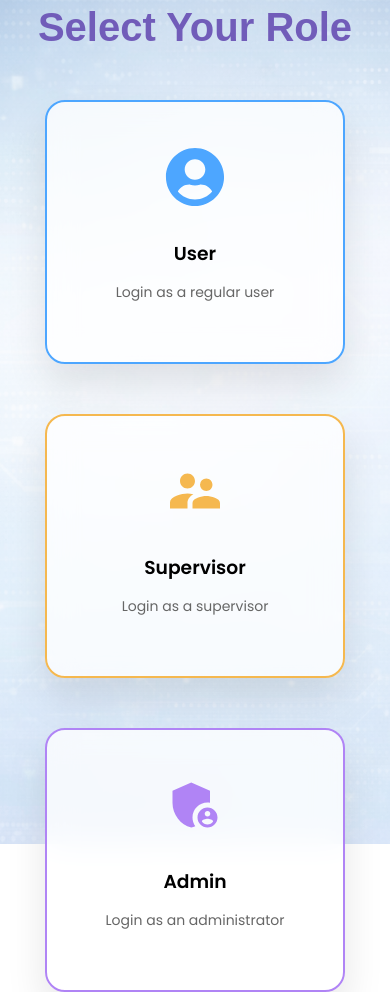
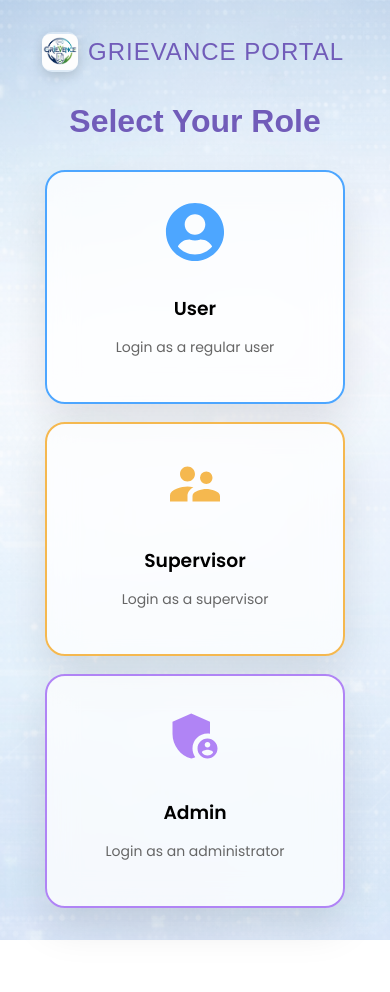
Before and after one commit to PadmajaMaram/grievance-portal, a React (Create React App) app: page / in a window 390 px wide. After the commit the page ends 940 px from the top, so only its background shows below. Built offline with nearby package versions, Linux system fonts and the light colour scheme.

Commit message:
changes made for interface

```diff
--- a/src/index.css
+++ b/src/index.css
@@ -1,13 +1,41 @@
+*,
+*::before,
+*::after {
+  box-sizing: border-box;
+}
+
+html {
+  -webkit-text-size-adjust: 100%;
+}
+
 body {
   margin: 0;
-  font-family: -apple-system, BlinkMacSystemFont, 'Segoe UI', 'Roboto', 'Oxygen',
-    'Ubuntu', 'Cantarell', 'Fira Sans', 'Droid Sans', 'Helvetica Neue',
-    sans-serif;
+  font-family:
+    -apple-system, BlinkMacSystemFont, "Segoe UI", "Roboto", "Oxygen", "Ubuntu",
+    "Cantarell", "Fira Sans", "Droid Sans", "Helvetica Neue", sans-serif;
   -webkit-font-smoothing: antialiased;
   -moz-osx-font-smoothing: grayscale;
 }
 
+#root {
+  min-height: 100vh;
+}
+
+img,
+svg,
+video,
+canvas {
+  max-width: 100%;
+}
+
+button,
+input,
+select,
+textarea {
+  max-width: 100%;
+}
+
 code {
-  font-family: source-code-pro, Menlo, Monaco, Consolas, 'Courier New',
-    monospace;
+  font-family:
+    source-code-pro, Menlo, Monaco, Consolas, "Courier New", monospace;
 }
--- a/src/pages/AdminDashboard.css
+++ b/src/pages/AdminDashboard.css
@@ -625,6 +625,53 @@
     width: 100%;
     justify-content: space-between;
   }
+
+  .overview-grid {
+    grid-template-columns: repeat(2, minmax(0, 1fr));
+  }
+
+  .priority-grid,
+  .priority-details,
+  .pie-info {
+    grid-template-columns: minmax(0, 1fr);
+  }
+
+  .panel,
+  .recent-panel,
+  .quick-actions-panel {
+    padding: 18px;
+  }
+
+  .pie-total-card {
+    position: static;
+    width: min(100%, 180px);
+    margin-top: -12px;
+  }
+}
+
+@media (max-width: 480px) {
+  .admin-dashboard-page {
+    padding: 12px;
+    gap: 16px;
+  }
+
+  .admin-sidebar {
+    padding: 20px 16px;
+  }
+
+  .overview-grid {
+    grid-template-columns: minmax(0, 1fr);
+  }
+
+  .admin-topbar h1 {
+    font-size: 26px;
+  }
+
+  .panel,
+  .recent-panel,
+  .quick-actions-panel {
+    padding: 14px;
+  }
 }
 h2 {
   color: #f4f7ff;
--- a/src/pages/AdminLogin.css
+++ b/src/pages/AdminLogin.css
@@ -1,7 +1,10 @@
 .admin-login-page {
   min-height: 100vh;
   display: grid;
+  grid-template-columns: minmax(0, 1fr);
   place-items: center;
+  position: relative;
+  overflow: hidden;
   background:
     radial-gradient(
       circle at top left,
--- a/src/pages/Dashboard.css
+++ b/src/pages/Dashboard.css
@@ -526,26 +526,40 @@
 @media (max-width: 768px) {
   .dashboard-container {
     flex-direction: column;
+    padding: 16px;
+    gap: 16px;
   }
 
   .sidebar {
     width: 100%;
     padding: 16px;
     flex-direction: row;
+    flex-wrap: wrap;
     align-items: center;
     gap: 16px;
     box-shadow: 0 2px 8px rgba(0, 0, 0, 0.08);
   }
 
+  .logo-section-dash {
+    flex: 1 1 100%;
+  }
+
   .sidebar-nav {
     flex-direction: row;
-    flex: 1;
+    flex: 1 1 100%;
+    flex-wrap: wrap;
     gap: 8px;
   }
 
   .nav-item {
+    flex: 1 1 150px;
     font-size: 12px;
     padding: 8px 12px;
+  }
+
+  .logout-btn {
+    align-self: auto;
+    margin-top: 0;
   }
 
   .main-content {
@@ -557,11 +571,34 @@
     align-items: flex-start;
   }
 
+  .header-left {
+    flex-wrap: wrap;
+  }
+
+  .header-right {
+    width: 100%;
+    justify-content: space-between;
+  }
+
   .stats-grid {
-    grid-template-columns: 1fr;
+    grid-template-columns: repeat(auto-fit, minmax(min(100%, 220px), 1fr));
   }
 
   .actions-grid {
-    grid-template-columns: 1fr;
+    grid-template-columns: repeat(auto-fit, minmax(min(100%, 220px), 1fr));
   }
 }
+
+@media (max-width: 480px) {
+  .main-content {
+    padding: 12px;
+  }
+
+  .welcome-section h1 {
+    font-size: 23px;
+  }
+
+  .stat-card {
+    padding: 20px;
+  }
+}
--- a/src/pages/RoleSelection.css
+++ b/src/pages/RoleSelection.css
@@ -133,3 +133,45 @@ p {
   height: 50px;
   border-radius: 8px;
 }
+
+@media (max-width: 480px) {
+  .main {
+    height: auto;
+    min-height: 100vh;
+    padding: 32px 16px;
+  }
+
+  .header {
+    max-width: 100%;
+    gap: 10px;
+  }
+
+  .logo-box,
+  .logo-image {
+    width: 36px;
+    height: 36px;
+    flex: 0 0 36px;
+  }
+
+  .apple {
+    font-size: 24px;
+  }
+
+  .ball {
+    font-size: 32px;
+  }
+
+  .main h1 {
+    margin-bottom: 30px;
+  }
+
+  .cards {
+    width: 100%;
+    gap: 18px;
+  }
+
+  .card {
+    width: min(300px, 100%);
+    padding: 30px 16px;
+  }
+}
```
